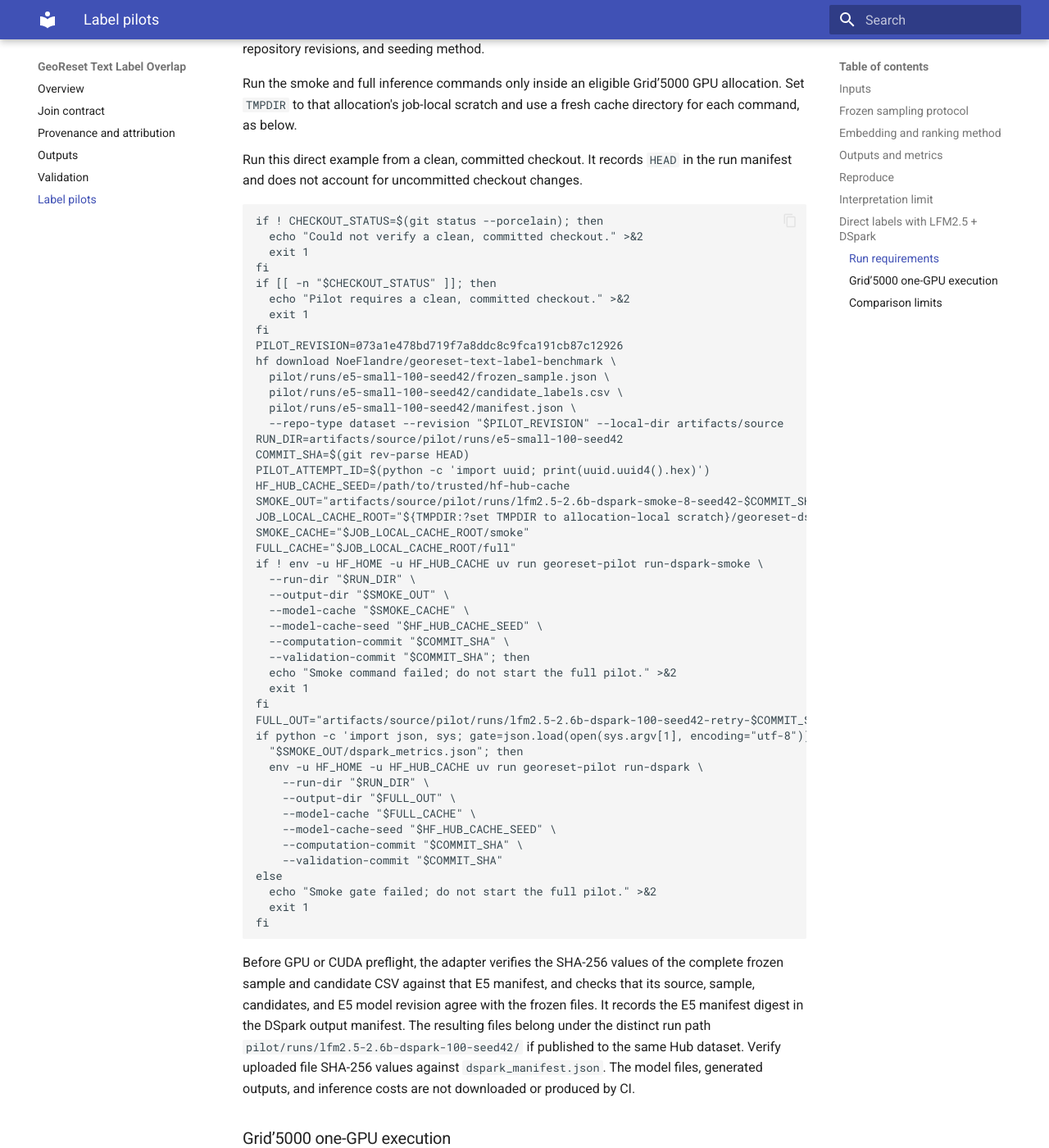
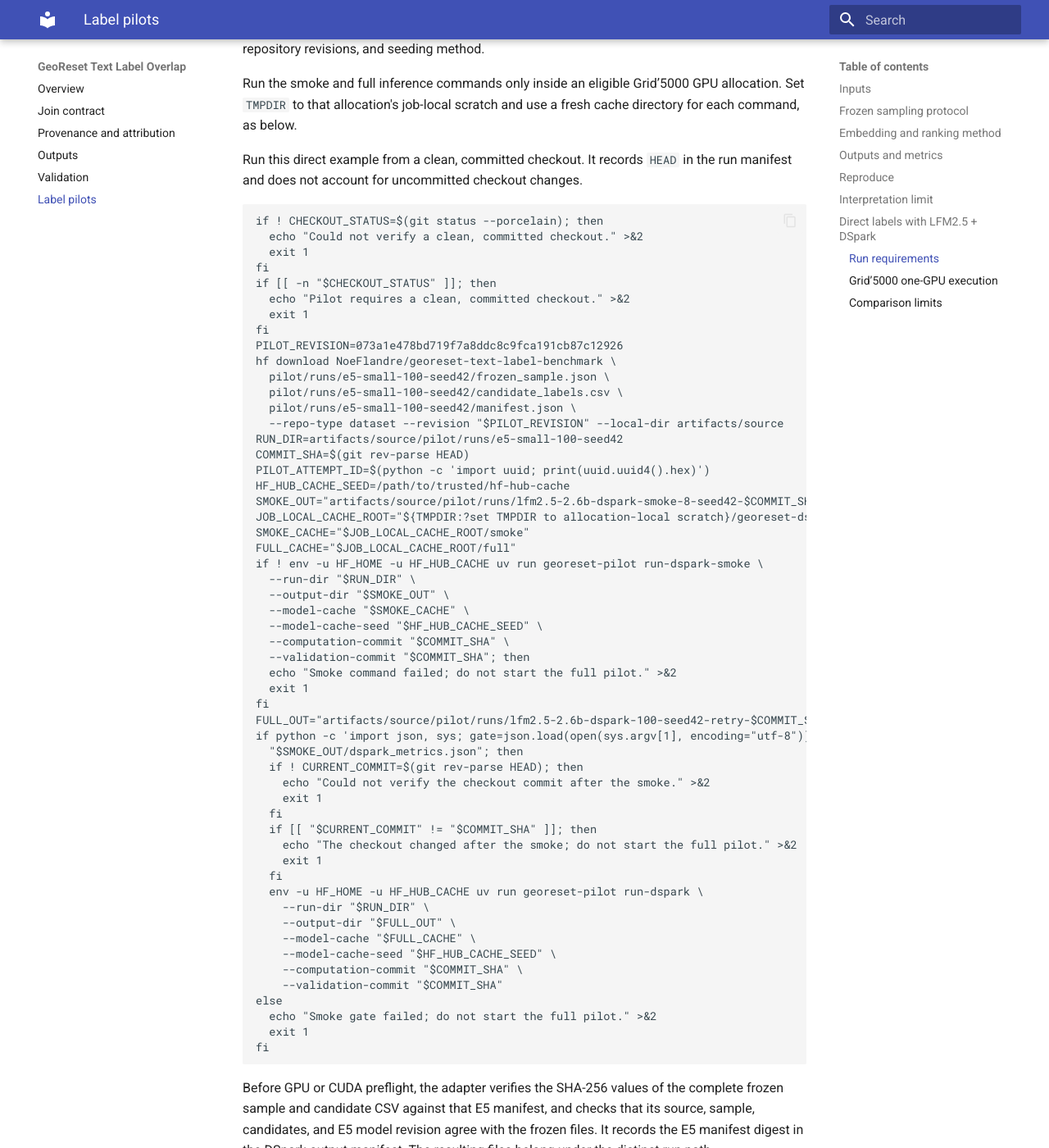
Before and after one commit to NoeFlandre/georeset-text-label-benchmark, an MkDocs documentation site: the page built from docs/pilot.md, in a window 1280 px wide and 1400 px high, scrolled down 6530 px. Shown: the whole window at 82% size. Built offline with MkDocs 1.6.1 and Material for MkDocs 9.7.7, drawn with Linux system fonts in a browser that asks for light colours; some of the changed text lies outside the part shown.

Commit message:
fix: pin pilot runtime commit across runs

````diff
--- a/docs/pilot.md
+++ b/docs/pilot.md
@@ -339,6 +339,14 @@
 FULL_OUT="artifacts/source/pilot/runs/lfm2.5-2.6b-dspark-100-seed42-retry-$COMMIT_SHA-$PILOT_ATTEMPT_ID"
 if python -c 'import json, sys; gate=json.load(open(sys.argv[1], encoding="utf-8"))["smoke_gate"]; raise SystemExit(0 if gate["passed"] else 1)' \
   "$SMOKE_OUT/dspark_metrics.json"; then
+  if ! CURRENT_COMMIT=$(git rev-parse HEAD); then
+    echo "Could not verify the checkout commit after the smoke." >&2
+    exit 1
+  fi
+  if [[ "$CURRENT_COMMIT" != "$COMMIT_SHA" ]]; then
+    echo "The checkout changed after the smoke; do not start the full pilot." >&2
+    exit 1
+  fi
   env -u HF_HOME -u HF_HUB_CACHE uv run georeset-pilot run-dspark \
     --run-dir "$RUN_DIR" \
     --output-dir "$FULL_OUT" \
@@ -379,7 +387,10 @@
 code and input files on the cluster:
 
 ```bash
-COMMIT_SHA=$(git rev-parse HEAD)
+if ! COMMIT_SHA=$(git rev-parse HEAD); then
+  echo "Could not identify the committed checkout." >&2
+  exit 1
+fi
 PILOT_ATTEMPT_ID=$(python -c 'import uuid; print(uuid.uuid4().hex)')
 HF_HUB_CACHE_SEED=/path/to/trusted/hf-hub-cache
 SMOKE_OUT="/path/to/persistent/pilot/runs/lfm2.5-2.6b-dspark-smoke-8-seed42-$COMMIT_SHA-$PILOT_ATTEMPT_ID"
@@ -387,7 +398,8 @@
   /path/to/persistent/pilot/runs/e5-small-100-seed42 \
   "$SMOKE_OUT" \
   --smoke \
-  --model-cache-seed "$HF_HUB_CACHE_SEED"; then
+  --model-cache-seed "$HF_HUB_CACHE_SEED" \
+  --expected-commit "$COMMIT_SHA"; then
   echo "Smoke command failed; do not start the full pilot." >&2
   exit 1
 fi
@@ -418,7 +430,8 @@
   scripts/run-dspark-grid5000.sh \
     /path/to/persistent/pilot/runs/e5-small-100-seed42 \
     "/path/to/persistent/pilot/runs/lfm2.5-2.6b-dspark-100-seed42-retry-$COMMIT_SHA-$PILOT_ATTEMPT_ID" \
-    --model-cache-seed "$HF_HUB_CACHE_SEED"
+    --model-cache-seed "$HF_HUB_CACHE_SEED" \
+    --expected-commit "$COMMIT_SHA"
 else
   echo "Smoke gate failed; do not start the full pilot." >&2
   exit 1
````
Also changed, not shown: 1 other file.
